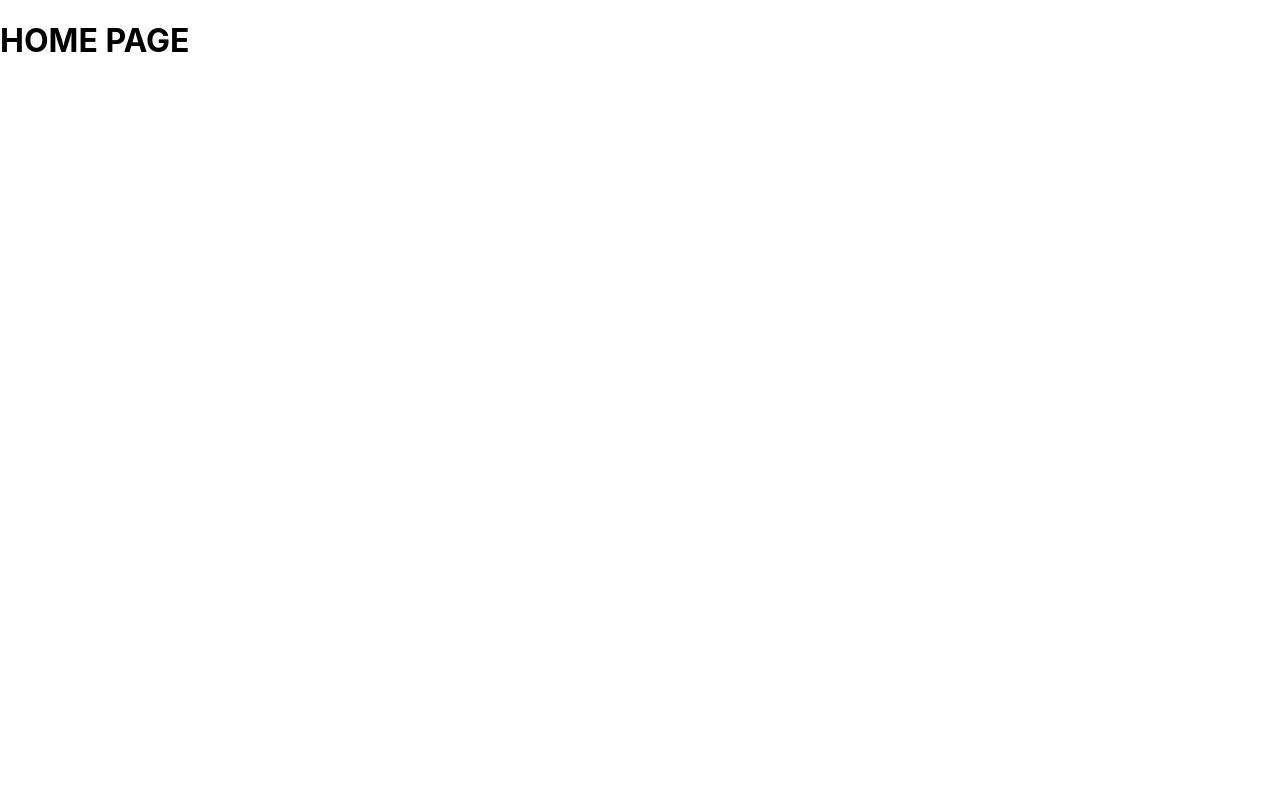
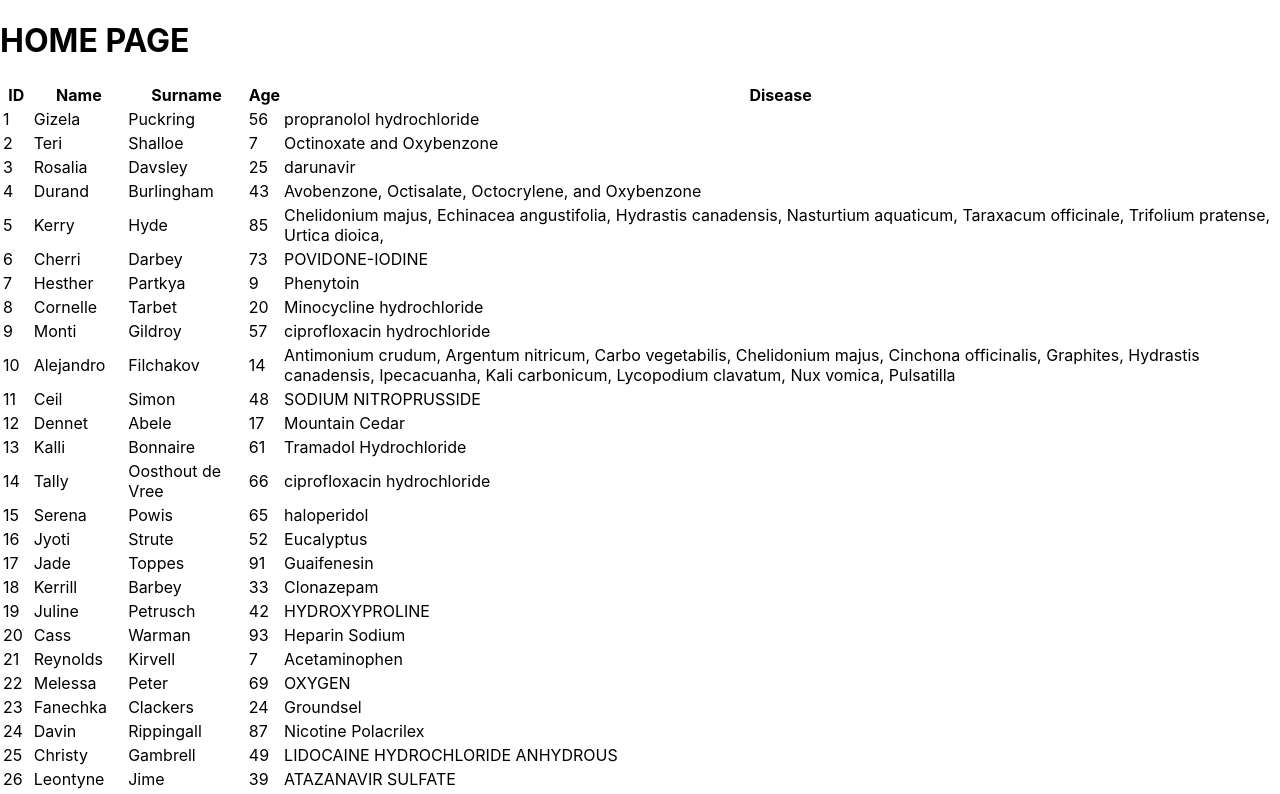
Before and after one commit to Junacik99/test-react, a React (Create React App) app: page /home in a window 1280 px wide. Shown: the top 794 px of the page. Built offline with nearby package versions, Linux system fonts and the light colour scheme.

Commit message:
load and display data

```diff
--- a/src/home/home.js
+++ b/src/home/home.js
@@ -1,6 +1,8 @@
-import React, { useEffect } from "react";
+import React, { useEffect, useState } from "react";
 
 export default function Home() {
+    const [data, setData] = useState([]);
+
     const loadData = () => {
         fetch('./MOCK_DATA.json',
             {
@@ -9,21 +11,51 @@ export default function Home() {
                     'Accept': 'application/json'
                 }
             })
-        .then(function(response) {
+            .then(function (response) {
                 console.log(response);
                 return response.json();
             })
-        .then(function(myJson) {
+            .then(function (myJson) {
                 console.log(myJson);
+                setData(myJson);
             });
     };
 
     useEffect(() => {
         loadData();
-    },[]);
+    }, []);
+
 
     return (
+        <div>
             <h1>HOME PAGE</h1>
-
+            <div>
+                <table>
+                    <thead>
+                        <tr>
+                            <th>ID</th>
+                            <th>Name</th>
+                            <th>Surname</th>
+                            <th>Age</th>
+                            <th>Disease</th>
+                        </tr>
+                    </thead>
+                    <tbody>
+                        {data.map((patient, index) => {
+                            return (
+                                <tr>
+                                    <td>{patient.id}</td>
+                                    <td>{patient.name}</td>
+                                    <td>{patient.surname}</td>
+                                    <td>{patient.age}</td>
+                                    <td>{patient.disease}</td>
+                                </tr>
+                            )
+                        })}
+                        {console.log(data)}
+                    </tbody>
+                </table>
+            </div>
+        </div>
     )
 }
```
Lines whose indentation alone changed are shown as unchanged.
